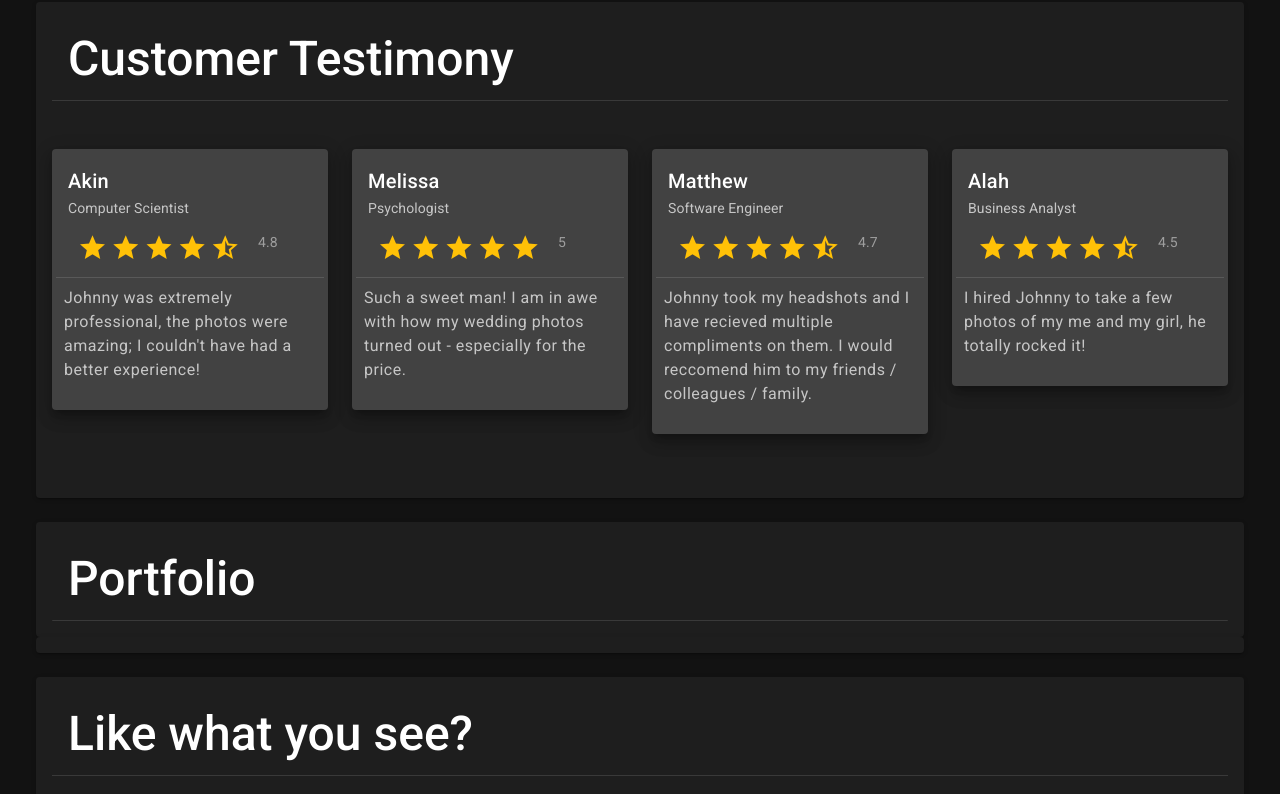
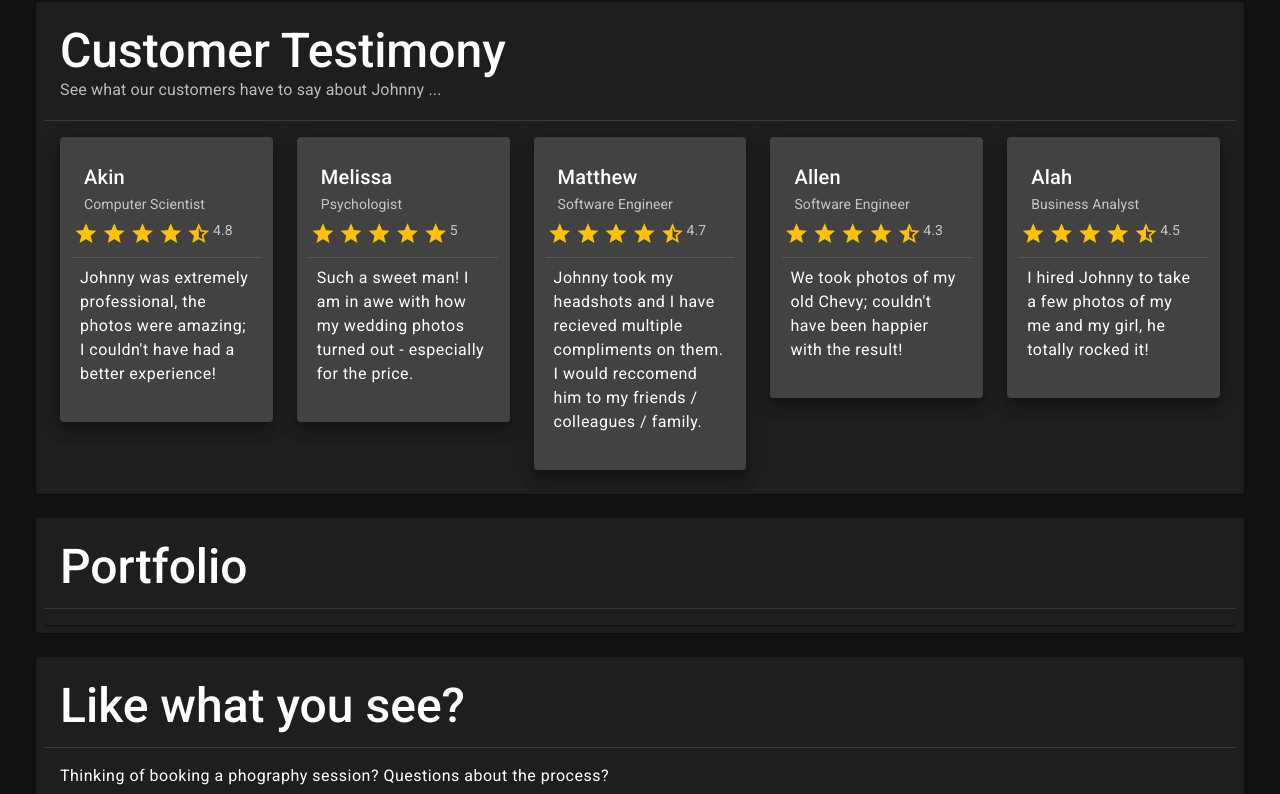
Before and after one commit to matthewwalk/newcreationstudios, a Vue app in the folder website/: page /photography in a window 1280 px wide. Shown: the part 1180-1974 px from the top of the page. Built offline with nearby package versions, Linux system fonts and the light colour scheme; what vue-responsive-video-background-player would draw is missing.

Commit message:
Photography is fully responsive

```diff
--- a/website/src/components/Testimony.vue
+++ b/website/src/components/Testimony.vue
@@ -1,24 +1,24 @@
 <template>
-  <v-card class="mx-auto my-12" color="grey darken-3" max-width="374" elevation="10">
+  <v-card class="mx-auto pa-2" color="grey darken-3" max-width="374" min-width="200" elevation="10">
     <v-card-title> {{ name }} </v-card-title>
     <v-card-subtitle> {{ role }} </v-card-subtitle>
     <v-card-text>
-      <v-row class="mx-0 pa-2">
+      <v-row >
         <v-rating
           :value="rating"
           color="amber"
           dense
           half-increments
           readonly
-          size="30"
+          size="25"
         ></v-rating>
-        <p class="grey--text ml-4">{{ rating }}</p>
+        <p>{{ rating }}</p>
       </v-row>
       <v-row>
         <v-divider></v-divider>
       </v-row>
       <v-row>
-        <p class="body-1 pa-2">{{ text }}</p>
+        <p class="text-md-body-1 text-body-2 pa-2 white--text">{{ text }}</p>
       </v-row>
     </v-card-text>
   </v-card>
--- a/website/src/components/navigation/Header.vue
+++ b/website/src/components/navigation/Header.vue
@@ -32,7 +32,7 @@
         <v-img contain src="../../assets/img/logo.png"></v-img>
       </v-avatar>
 
-      <v-toolbar-title class="pa-2">
+      <v-toolbar-title class="ma-2">
         <div v-if="$vuetify.breakpoint.mdAndUp">New Creation Studios</div>
         <div v-else>NCS</div>
       </v-toolbar-title>
--- a/website/src/views/photography.vue
+++ b/website/src/views/photography.vue
@@ -29,7 +29,9 @@
                     "
                     outlined
                   >
-                    <v-card-text class="text-left text-md-body-1 text-body-2 white--text">
+                    <v-card-text
+                      class="text-left text-md-body-1 text-body-2 white--text"
+                    >
                       Born in South America, raised in Toronto, photography has
                       been a part of my life for a long time. My interest in
                       photography started in high school, when I took a class to
@@ -50,7 +52,9 @@
               <v-col md="5">
                 <v-slide-x-reverse-transition appear>
                   <v-card color="rgba(0,0,0,0.7)">
-                    <v-card-text class="text-right text-md-body-1 text-body-2 white--text">
+                    <v-card-text
+                      class="text-right text-md-body-1 text-body-2 white--text"
+                    >
                       While persuing a career in music I was also working on
                       film technique photographing landscapes; and portraits of
                       family and friends. Since then, I have developed my skills
@@ -70,13 +74,18 @@
     </v-container>
 
     <v-container fluid>
-      <v-card class="mx-auto pa-4" elevation="2">
-        <v-card-title class="text-md-h3 text-h4 font-weight-medium white--text">
+      <v-card class="mx-auto pa-2" elevation="2">
+        <v-card-title class="text-md-h3 text-h5 font-weight-medium white--text">
           Customer Testimony
         </v-card-title>
 
+        <v-card-subtitle class="text-md-subtitle-1 text-subtitle-2">
+          See what our customers have to say about Johnny ...
+        </v-card-subtitle>
+
         <v-divider></v-divider>
 
+        <v-card-text>
           <v-row>
             <v-col v-for="(testimony, index) in testimonies" :key="index">
               <Testimony
@@ -87,32 +96,32 @@
               />
             </v-col>
           </v-row>
+        </v-card-text>
       </v-card>
     </v-container>
 
     <v-container fluid>
-      <v-card class="mx-auto pa-4" elevation="2">
+      <v-card class="mx-auto pa-2" elevation="2">
         <v-card-title class="text-md-h3 text-h4 font-weight-medium white--text">
           Portfolio
         </v-card-title>
         <v-divider></v-divider>
+        <Gallery />
       </v-card>
-
-      <Gallery />
     </v-container>
 
     <v-container fluid>
-      <v-card class="mx-auto pa-4" elevation="2">
-        <v-card-title class="text-md-h3 text-h4 font-weight-medium white--text">
+      <v-card class="mx-auto pa-2" elevation="2">
+        <v-card-title class="text-md-h3 text-h5 font-weight-medium white--text">
           Like what you see?
         </v-card-title>
         <v-divider></v-divider>
         <v-card-text>
-          <p class="text-left body-1 white--text">
+          <p class="text-left text-md-body-1 text-body-2 white--text">
             Thinking of booking a phography session? Questions about the
             process?
           </p>
-          <p class="text-left body-1 white--text">
+          <p class="text-left text-md-body-1 text-body-2 white--text">
             Feel free to reach out through the contact page, or email me at
             <a
               href="mailto:johnny@newcreationstudios.com"
@@ -162,6 +171,13 @@ export default {
             "Johnny took my headshots and I have recieved multiple compliments on them. I would reccomend him to my friends / colleagues / family.",
         },
         {
+          name: "Allen",
+          role: "Software Engineer",
+          rating: 4.3,
+          text:
+            "We took photos of my old Chevy; couldn't have been happier with the result!",
+        },
+        {
           name: "Alah",
           role: "Business Analyst",
           rating: 4.5,
```
Lines whose indentation alone changed are shown as unchanged.
